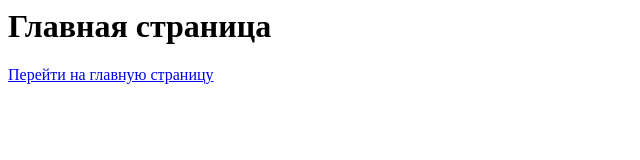
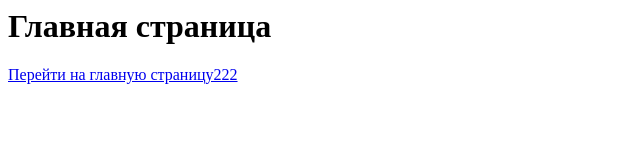
Before and after one commit to ottoangelina/Otto, a plain HTML site: page index.html in a window 1280 px wide. Shown: the full height of the page, 0-640 px from the left. Drawn offline with Linux system fonts and the light colour scheme.

Commit message:
Изменён текст ссылки

```diff
--- a/index.html
+++ b/index.html
@@ -1,2 +1,2 @@
 <h1>Главная страница</h1>
-<a href="pages/about.html">Перейти на главную страницу</a>
+<a href="pages/about.html">Перейти на главную страницу222</a>
```
